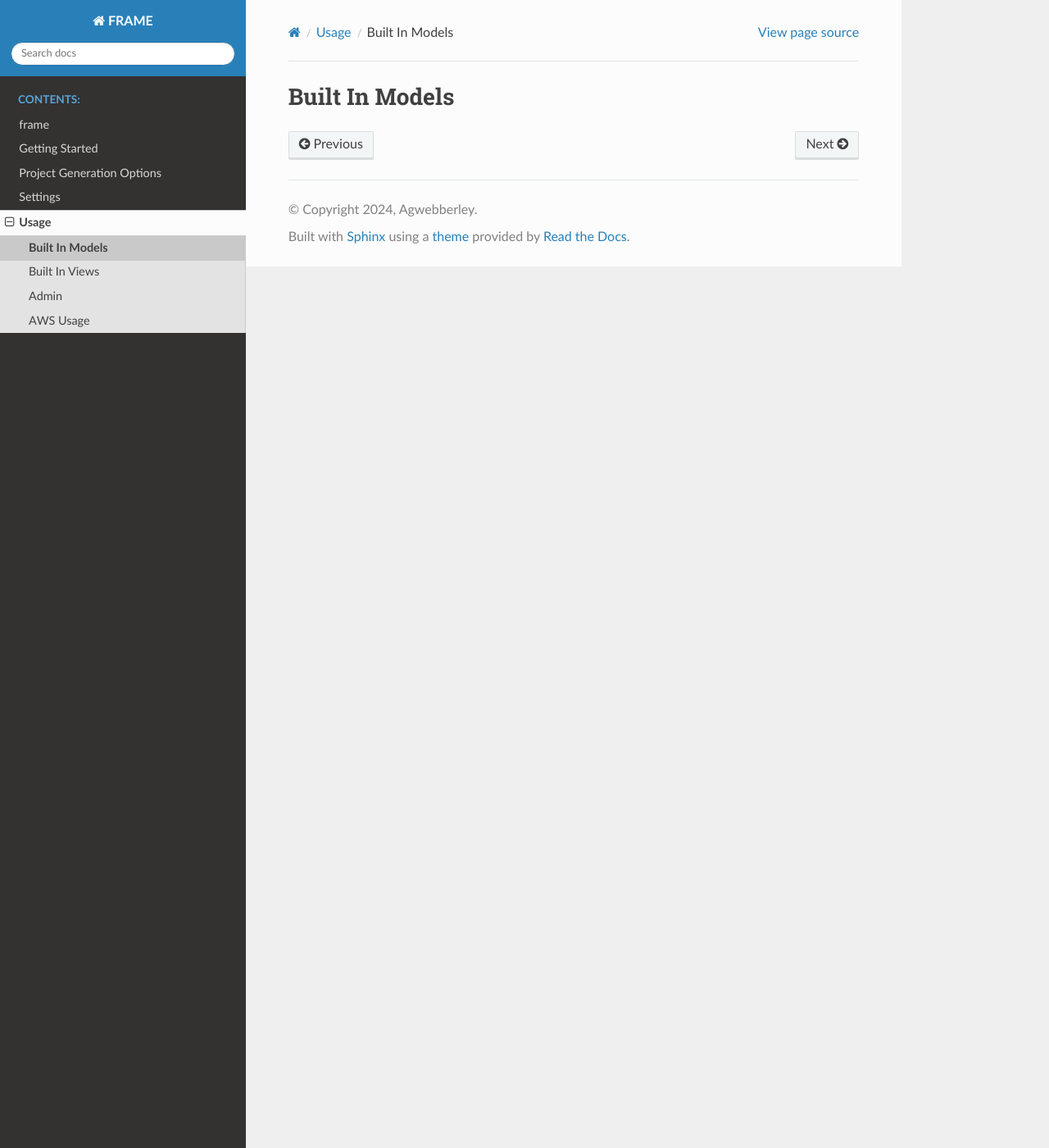
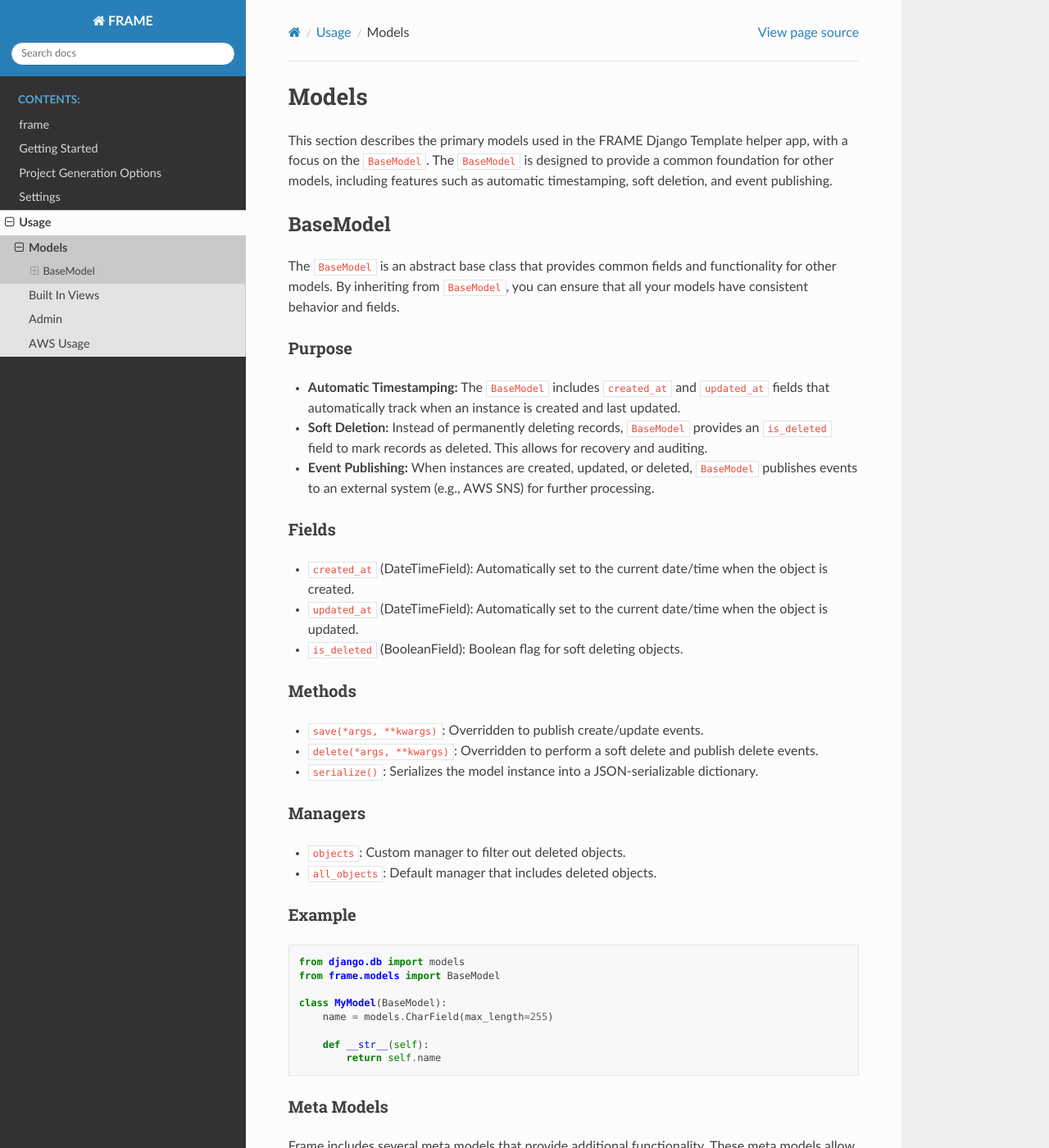
Before and after one commit to Agwebberley/FRAME, a Sphinx documentation site: the page built from docs/source/usage/models.md, in a window 1280 px wide and 1400 px high. Shown: the whole window at 82% size. Built offline with Sphinx 7.4.7 and the Read the Docs theme 2.0.0, drawn with Linux system fonts in a browser that asks for light colours; some of the changed text lies outside the part shown.

Commit message:
docs: models.md; start converting to markdown

````diff
--- a/docs/requirements.txt
+++ b/docs/requirements.txt
@@ -11,10 +11,15 @@ idna==3.7
 imagesize==1.4.1
 Jinja2==3.1.4
 jmespath==1.0.1
+markdown-it-py==3.0.0
 MarkupSafe==2.1.5
+mdit-py-plugins==0.4.1
+mdurl==0.1.2
+myst-parser==3.0.1
 packaging==24.1
 Pygments==2.18.0
 python-dateutil==2.9.0.post0
+PyYAML==6.0.1
 requests==2.32.3
 s3transfer==0.10.2
 six==1.16.0
--- a/docs/source/conf.py
+++ b/docs/source/conf.py
@@ -30,6 +30,7 @@ extensions = [
     'sphinx.ext.viewcode',
     'sphinx.ext.autosummary',
     'sphinx.ext.napoleon',
+    'myst_parser',
 ]
 
 templates_path = ['_templates']
--- /dev/null
+++ b/docs/source/usage/models.md
@@ -0,0 +1,47 @@
+# Models
+
+This section describes the primary models used in the FRAME Django Template helper app, with a focus on the `BaseModel`. The `BaseModel` is designed to provide a common foundation for other models, including features such as automatic timestamping, soft deletion, and event publishing.
+
+## BaseModel
+
+The `BaseModel` is an abstract base class that provides common fields and functionality for other models. By inheriting from `BaseModel`, you can ensure that all your models have consistent behavior and fields.
+
+### Purpose
+
+- **Automatic Timestamping:** The `BaseModel` includes `created_at` and `updated_at` fields that automatically track when an instance is created and last updated.
+- **Soft Deletion:** Instead of permanently deleting records, `BaseModel` provides an `is_deleted` field to mark records as deleted. This allows for recovery and auditing.
+- **Event Publishing:** When instances are created, updated, or deleted, `BaseModel` publishes events to an external system (e.g., AWS SNS) for further processing.
+
+### Fields
+
+- `created_at` (DateTimeField): Automatically set to the current date/time when the object is created.
+- `updated_at` (DateTimeField): Automatically set to the current date/time when the object is updated.
+- `is_deleted` (BooleanField): Boolean flag for soft deleting objects.
+
+### Methods
+
+- `save(*args, **kwargs)`: Overridden to publish create/update events.
+- `delete(*args, **kwargs)`: Overridden to perform a soft delete and publish delete events.
+- `serialize()`: Serializes the model instance into a JSON-serializable dictionary.
+
+### Managers
+
+- `objects`: Custom manager to filter out deleted objects.
+- `all_objects`: Default manager that includes deleted objects.
+
+### Example
+
+```python
+from django.db import models
+from frame.models import BaseModel
+
+class MyModel(BaseModel):
+    name = models.CharField(max_length=255)
+
+    def __str__(self):
+        return self.name
+```
+
+### Meta Models
+
+Frame includes several meta models that provide additional functionality. These meta models allow FRAME to dynamically generate the appropriate forms and configurations for your application. You can read more about these meta models and their configurations on the [admin](admin.rst) page.
--- a/docs/source/usage/models.rst
+++ /dev/null
@@ -1,2 +0,0 @@
-Built In Models
-===============
````
Also changed, not shown: docs/source/usage.rst (+8 -0 lines).
